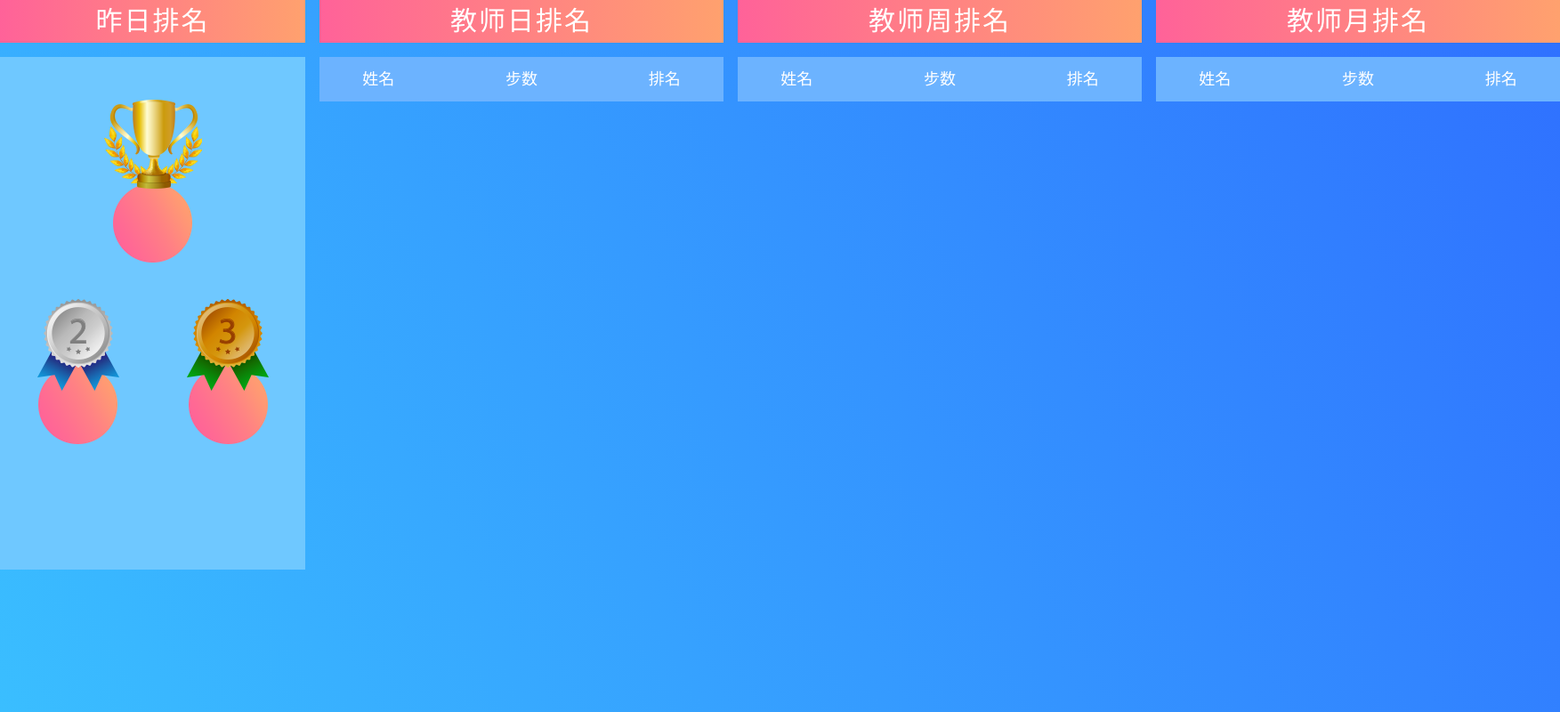
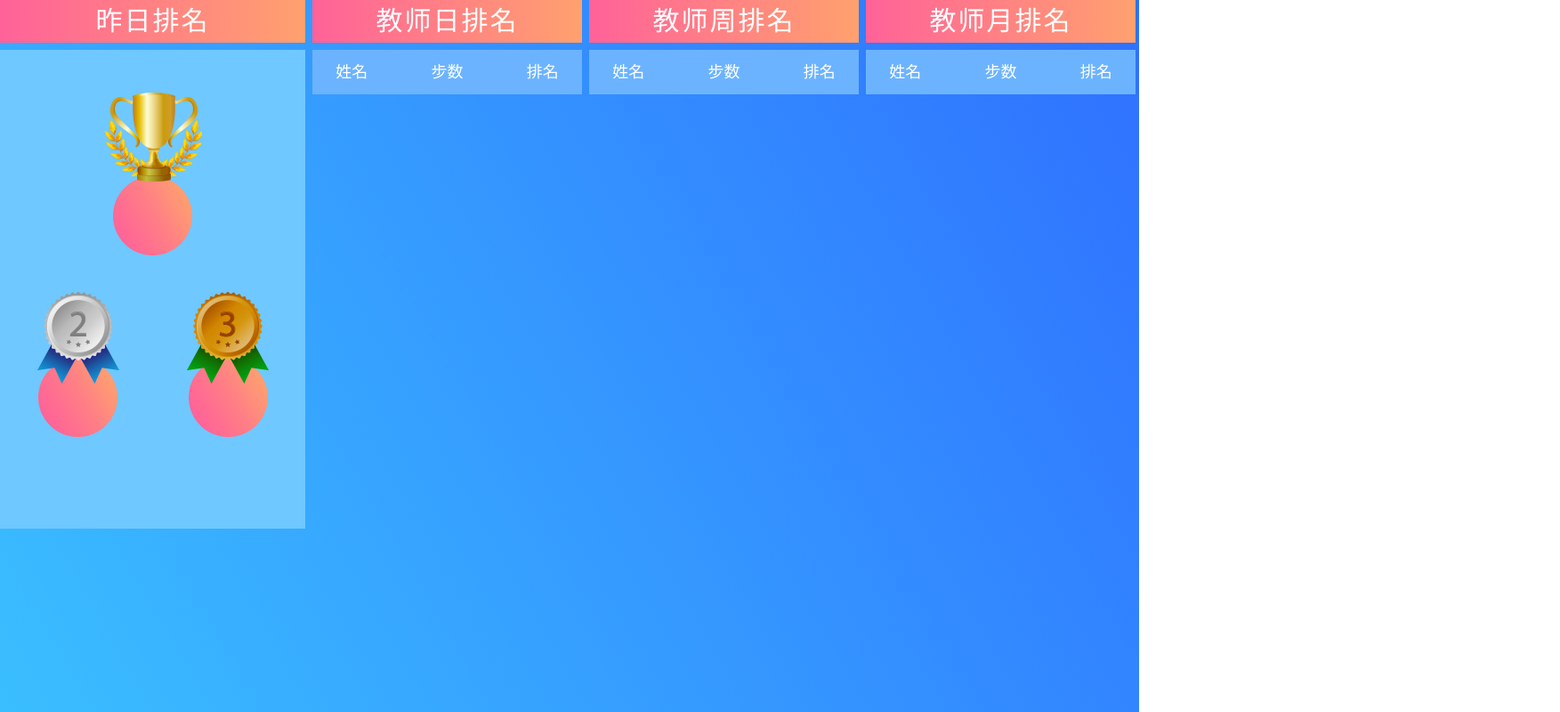
Before and after one commit to 0xZero0/step-rank_jq, a website: page index.html in a window 1280 px wide. Shown: the whole page at 89% size, 1753 px wide, since content can reach past the window. Drawn offline with Linux system fonts and the light colour scheme; no server answers.

Commit message:
响应式布局

```diff
--- a/index.html
+++ b/index.html
@@ -1,5 +1,6 @@
 <!DOCTYPE html>
 <html lang="en">
+
 <head>
   <meta charset="UTF-8">
   <meta name="viewport" content="width=device-width, initial-scale=1.0">
@@ -7,8 +8,62 @@
   <title>走步排名</title>
   <link rel="stylesheet" type="text/css" href="./styles/styles.css">
 </head>
+
 <body>
   <div class="sr-container">
+    <div class="box-right">
+      <div class="sr-col-4">
+        <div class="rank">
+          <div class="sr-title">
+            <span>教师日排名</span>
+          </div>
+          <div class="list">
+            <ul id="day">
+              <li class="list-item">
+                <div class="sr-col-7">姓名</div>
+                <div class="sr-col-10">步数</div>
+                <div class="sr-col-7">排名</div>
+              </li>
+            </ul>
+          </div>
+        </div>
+
+      </div>
+      <div class="sr-col-4">
+        <div class="rank">
+          <div class="sr-title">
+            <span>教师周排名</span>
+          </div>
+          <div class="list">
+            <ul id="week">
+              <li class="list-item">
+                <div class="sr-col-7">姓名</div>
+                <div class="sr-col-10">步数</div>
+                <div class="sr-col-7">排名</div>
+              </li>
+            </ul>
+          </div>
+        </div>
+
+      </div>
+      <div class="sr-col-4">
+        <div class="rank">
+          <div class="sr-title">
+            <span>教师月排名</span>
+          </div>
+          <div class="list">
+            <ul id="month">
+              <li class="list-item">
+                <div class="sr-col-7">姓名</div>
+                <div class="sr-col-10">步数</div>
+                <div class="sr-col-7">排名</div>
+              </li>
+            </ul>
+          </div>
+        </div>
+
+      </div>
+    </div>
     <div class="cup">
       <div class="sr-title">
         <span>昨日排名</span>
@@ -22,63 +77,22 @@
         <div class="bottom">
           <span class="left">
             <div class="cup-item cup-silver">
-               <div class="second text"></div>
+              <div class="second text"></div>
             </div>
           </span>
           <span class="right">
             <div class="cup-item cup-copper">
-               <div class="second text"></div>
+              <div class="second text"></div>
             </div>
           </span>
         </div>
       </div>
     </div>
-    <div class="rank">
-      <div class="sr-title">
-        <span>教师日排名</span>
-      </div>
-      <div class="list">
-        <ul id="day">
-          <li class="list-item">
-            <div class="sr-col-7">姓名</div>
-            <div class="sr-col-10">步数</div>
-            <div class="sr-col-7">排名</div>
-          </li>
 
-        </ul>
-      </div>
-    </div>
-    <div class="rank" style="margin: 0 16px">
-      <div class="sr-title">
-        <span>教师周排名</span>
-      </div>
-      <div class="list">
-        <ul id="week">
-          <li class="list-item">
-            <div class="sr-col-7">姓名</div>
-            <div class="sr-col-10">步数</div>
-            <div class="sr-col-7">排名</div>
-          </li>
-        </ul>
-      </div>
-    </div>
-    <div class="rank">
-      <div class="sr-title">
-        <span>教师月排名</span>
-      </div>
-      <div class="list">
-        <ul id="month">
-          <li class="list-item">
-            <div class="sr-col-7">姓名</div>
-            <div class="sr-col-10">步数</div>
-            <div class="sr-col-7">排名</div>
-          </li>
-        </ul>
-      </div>
-    </div>
   </div>
   <!--<script type="text/javascript" src="./bower_components/jquery/dist/jquery.js"></script>-->
   <script type="text/javascript" src="./js/jquery.min.js"></script>
   <script type="text/javascript" src="./js/app.js"></script>
 </body>
+
 </html>
--- a/styles/styles.css
+++ b/styles/styles.css
@@ -22,24 +22,30 @@ ol, ul {
     display: block;
     width: 41.66666667%;
 }
+.sr-col-4 {
+    display: block;
+    width: 33.333333%;
+    float: left;
+    height: 100%;
+}
 .sr-container {
     position: absolute;
     left: 0;
     right: 0;
-    width: 1753px;
+    width: 100%;
     height: 100%;
     background: linear-gradient(60deg,#3abeff,#2f70ff);
 }
 .sr-container > div {
     float: left;
-    /*position: relative;*/
-    height: 576px;
+    position: relative;
+    height: 589spx;
 }
 /*奖杯*/
 .sr-container .cup {
     width: 343px;
-    /*background: #6fc8ff;*/
-    margin-right: 16px;
+    /* background: #6fc8ff; */
+    margin-left: -100%;
 }
 .sr-container .cup .cup-box {
     background: #6fc8ff;
@@ -96,12 +102,15 @@ ol, ul {
 .sr-container .cup .cup-box .bottom .right {
     margin-left: 36px;
 }
-/*.sr-container .cup .cup-box .bottom > div {*/
-    /*float: left;*/
-/*}*/
 /*排名*/
-.sr-container .rank {
-    width: 454px;
+.sr-container  .box-right {
+    width: 100%;
+    padding-left: 347px;
+}
+.sr-container .box-right .rank {
+    padding: 0 4px;
+    /* background: #ffa16e; */
+    height: 100%;
 }
 .sr-container .rank .list .list-item {
     position: relative;
@@ -149,5 +158,5 @@ ol, ul {
     color: #fff;
     font-size: 30px;
     letter-spacing: 2px;
-    margin-bottom: 16px;
+    margin-bottom: 8px;
 }
```
